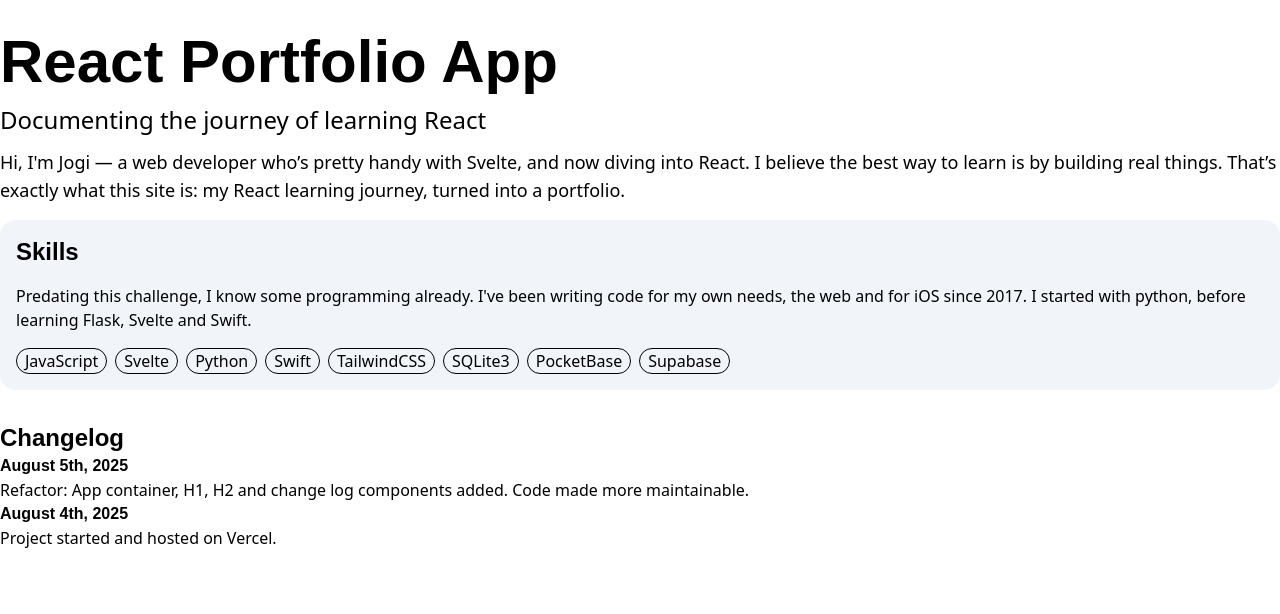
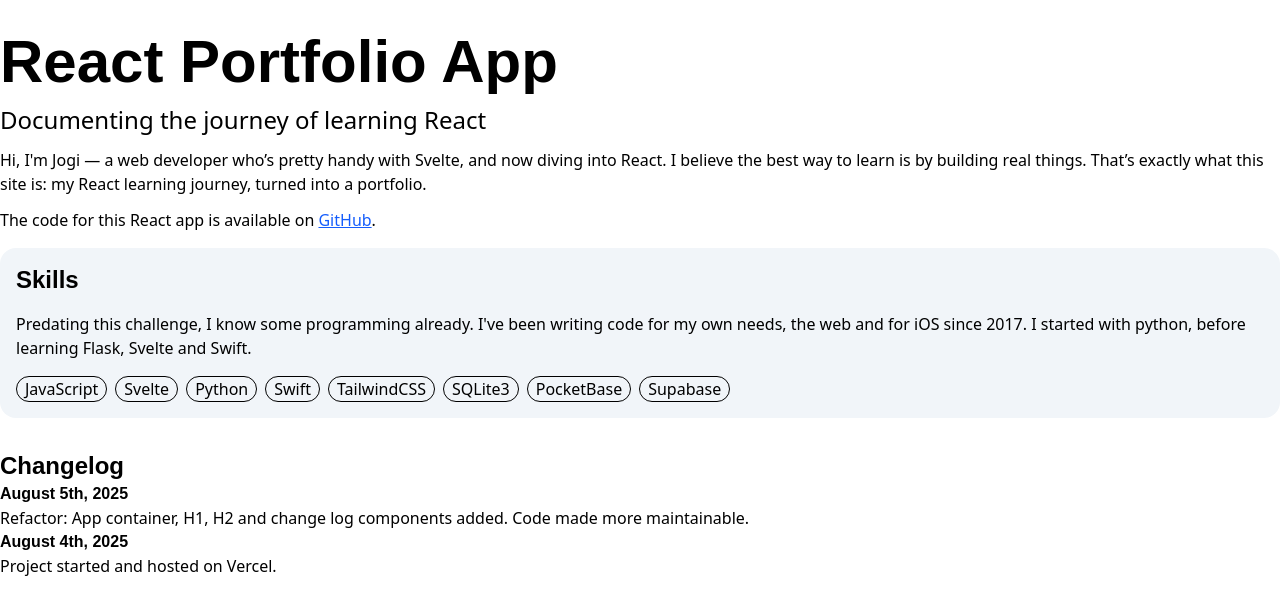
Before and after one commit to realJogicodes/portfolio-app, a React (Vite) app: page / in a window 1280 px wide. Shown: the top 614 px of the page. Built offline with nearby package versions, Linux system fonts and the light colour scheme.

Commit message:
link to github project folder added

```diff
--- a/src/App.tsx
+++ b/src/App.tsx
@@ -10,9 +10,16 @@ function App() {
 			<main className="flex flex-col items-start gap-3">
 				<H1>React Portfolio App</H1>
 				<p className="text-2xl">Documenting the journey of learning React</p>
-				<p className="text-lg">
+				<p className="">
 					Hi, I'm Jogi — a web developer who’s pretty handy with Svelte, and now diving into React. I believe the best way to learn is by building real things. That’s exactly what
 					this site is: my React learning journey, turned into a portfolio.
+				</p>
+				<p className="">
+					The code for this React app is available on{' '}
+					<a className="underline text-blue-600" href="https://github.com/realJogicodes/portfolio-app">
+						GitHub
+					</a>
+					.
 				</p>
 			</main>
 			<Skills />
```
